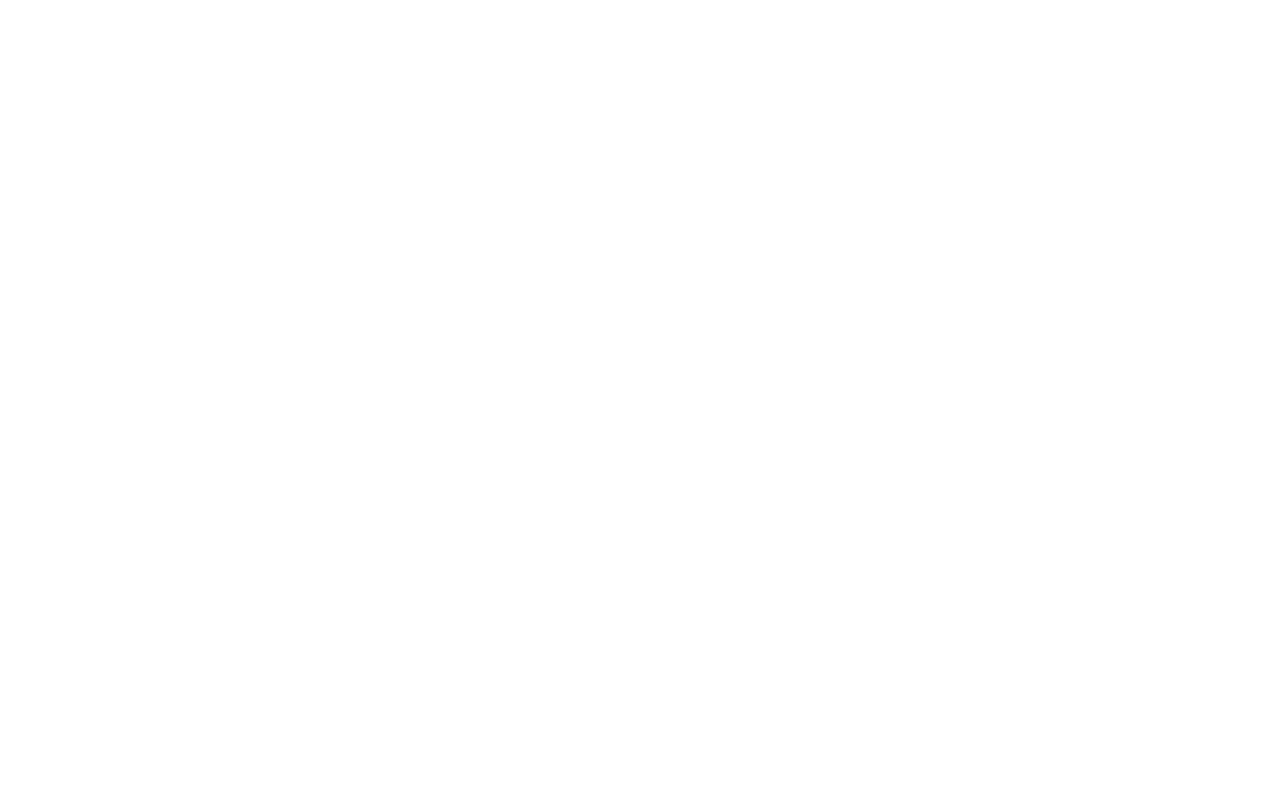
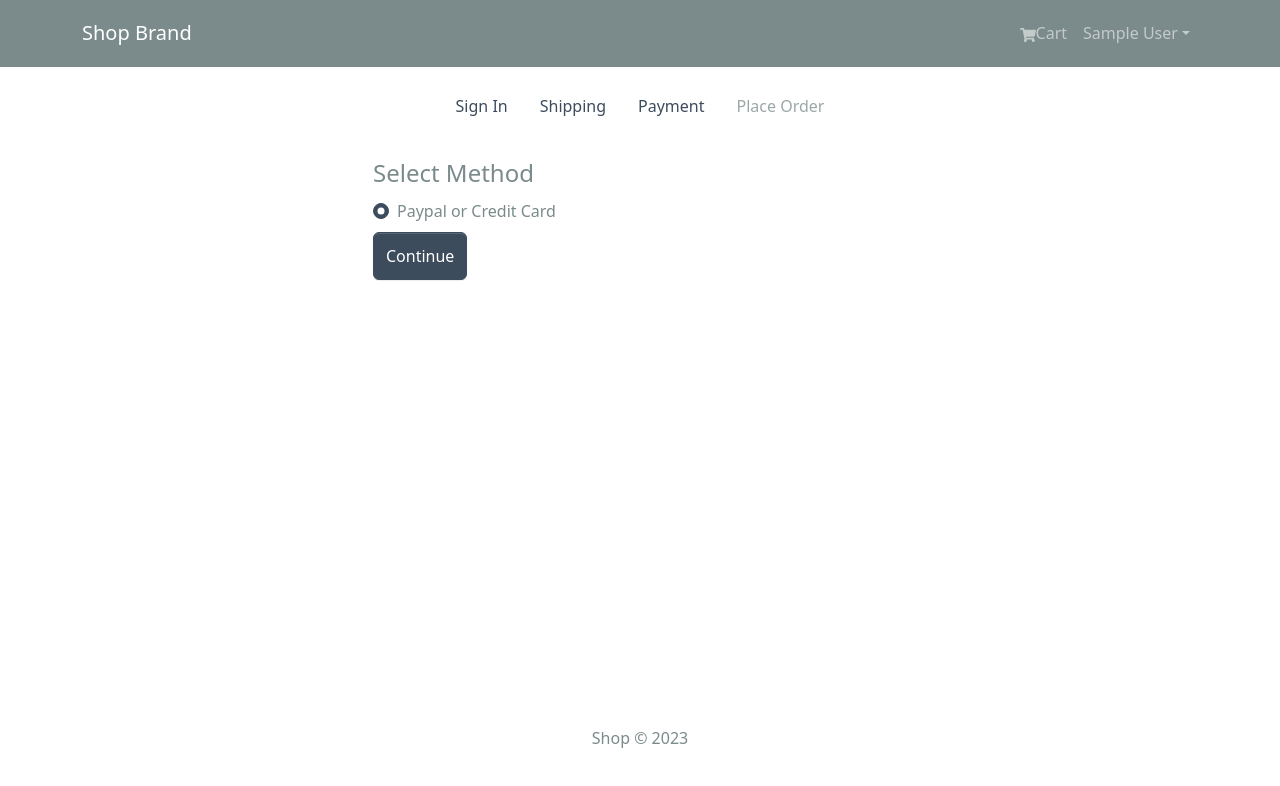
Before and after one commit to annaharbour/mern-e-commerce, a React (Create React App) app in the folder frontend/: page /payment in a window 1280 px wide. Before the commit this address had no page. Shown: the top 786 px of the page. Built offline with nearby package versions, Linux system fonts and the light colour scheme; sample sign-in values are in the browser's storage.

Commit message:
checkout steps, payment methods

```diff
--- /dev/null
+++ b/frontend/src/components/CheckoutSteps.jsx
@@ -0,0 +1,48 @@
+import React from "react";
+import { Nav } from "react-bootstrap";
+import { LinkContainer } from "react-router-bootstrap";
+
+const CheckoutSteps = ({ step1, step2, step3, step4 }) => {
+	return (
+		<Nav className="justify-content-center mb-4">
+			<Nav.Item>
+				{step1 ? (
+					<LinkContainer to="/login">
+						<Nav.Link>Sign In</Nav.Link>
+					</LinkContainer>
+				) : (
+					<Nav.Link disabled>Sign In</Nav.Link>
+				)}
+			</Nav.Item>
+			<Nav.Item>
+				{step2 ? (
+					<LinkContainer to="/shipping">
+						<Nav.Link>Shipping</Nav.Link>
+					</LinkContainer>
+				) : (
+					<Nav.Link disabled>Shipping</Nav.Link>
+				)}
+			</Nav.Item>
+			<Nav.Item>
+				{step3 ? (
+					<LinkContainer to="/payment">
+						<Nav.Link>Payment</Nav.Link>
+					</LinkContainer>
+				) : (
+					<Nav.Link disabled>Payment</Nav.Link>
+				)}
+			</Nav.Item>
+			<Nav.Item>
+				{step4 ? (
+					<LinkContainer to="/placeorder">
+						<Nav.Link>Place Order</Nav.Link>
+					</LinkContainer>
+				) : (
+					<Nav.Link disabled>Place Order</Nav.Link>
+				)}
+			</Nav.Item>
+		</Nav>
+	);
+};
+
+export default CheckoutSteps;
--- /dev/null
+++ b/frontend/src/components/PrivateRoute.jsx
@@ -0,0 +1,10 @@
+import React from "react";
+import { Outlet, Navigate } from "react-router-dom";
+import { useSelector } from "react-redux";
+
+const PrivateRoute = () => {
+    const {userInfo} = useSelector(state => state.auth)
+	return userInfo ? <Outlet/> : <Navigate to="/login" replace/>;
+};
+
+export default PrivateRoute;
--- a/frontend/src/index.js
+++ b/frontend/src/index.js
@@ -17,6 +17,8 @@
 import LoginScreen from './screens/LoginScreen';
 import RegisterScreen from './screens/RegisterScreen';
 import ShippingScreen from './screens/ShippingScreen';
+import PrivateRoute from './components/PrivateRoute';
+import PaymentScreen from './screens/PaymentScreen';
 
 const router = (
   <Router>
@@ -27,8 +29,10 @@
       <Route path='/cart' element={<CartScreen/>}/>
       <Route path='/login' element={<LoginScreen/>}/>
       <Route path='/register' element={<RegisterScreen/>}/>
-      <Route path='shipping' element={<ShippingScreen/>}/>
-
+      <Route path="" element={<PrivateRoute/>}>
+        <Route path='/shipping' element={<ShippingScreen/>}/>
+        <Route path='/payment' element={<PaymentScreen/>}/>
+      </Route>
     </Route>
     </Routes>
     </Router>
--- /dev/null
+++ b/frontend/src/screens/PaymentScreen.jsx
@@ -0,0 +1,56 @@
+import { useState, useEffect } from "react";
+import { useDispatch, useSelector } from "react-redux";
+import { useNavigate } from "react-router";
+import { Form, Button, Col } from "react-bootstrap";
+import FormContainer from "../components/FormContainer";
+import CheckoutSteps from "../components/CheckoutSteps";
+import { savePaymentMethod } from "../slices/cartSlice";
+
+const PaymentScreen = () => {
+	const [paymentMethod, setPaymentMethod] = useState("PayPal");
+
+	const dispatch = useDispatch();
+	const navigate = useNavigate();
+
+	const cart = useSelector((state) => state.cart);
+	const { shippingAddress } = cart;
+
+	useEffect(() => {
+		if (!shippingAddress) {
+			navigate("/shipping");
+		}
+	}, [shippingAddress, navigate]);
+
+	const submitHandler = (e) => {
+		e.preventDefault();
+		dispatch(savePaymentMethod(paymentMethod));
+		navigate("/placeholder");
+	};
+
+	return (
+		<FormContainer>
+			<CheckoutSteps step1 step2 step3 />
+			<Form onSubmit={submitHandler}>
+				<Form.Group>
+					<Form.Label as="legend">Select Method</Form.Label>
+					<Col>
+						<Form.Check
+							type="radio"
+							className="my-2"
+							label="Paypal or Credit Card"
+							id="PayPal"
+							name="paymentMethod"
+							value="PayPal"
+							checked
+							onChange={(e) => setPaymentMethod(e.target.value)}></Form.Check>
+					</Col>
+				</Form.Group>
+				<Button type="submit" variant="primary">
+					Continue
+				</Button>
+			</Form>
+		</FormContainer>
+	);
+};
+
+export default PaymentScreen;
--- a/frontend/src/screens/ShippingScreen.jsx
+++ b/frontend/src/screens/ShippingScreen.jsx
@@ -5,6 +5,8 @@
 import { useDispatch, useSelector } from "react-redux";
 import { useNavigate } from "react-router-dom";
 import { saveShippingAddress } from "../slices/cartSlice";
+import CheckoutSteps from "../components/CheckoutSteps";
+
 
 const ShippingScreen = () => {
 	const cart = useSelector((state) => state.cart);
@@ -28,6 +30,7 @@
 
 	return (
 		<FormContainer>
+            <CheckoutSteps step1 step2/>
 			<h1>Shipping</h1>
 			<Form onSubmit={submitHandler}>
 				<Form.Group controlId="address" className="my-2">
@@ -63,7 +66,7 @@
 						onChange={(e) => setCountry(e.target.value)}></Form.Control>
 				</Form.Group>
 				<Button type="submit" variant="primary" className="my-2">
-					Checkout
+					Continue
 				</Button>
 			</Form>
 		</FormContainer>
--- a/frontend/src/slices/cartSlice.js
+++ b/frontend/src/slices/cartSlice.js
@@ -32,8 +32,12 @@
 			state.shippingAddress = action.payload;
 			return updateCart(state);
 		},
+		savePaymentMethod: (state, action) => {
+			state.paymentMethod = action.payload;
+			return updateCart(state);
+		},
 	},
 });
 
-export const { addToCart, removeFromCart, saveShippingAddress } = cartSlice.actions;
+export const { addToCart, removeFromCart, saveShippingAddress, savePaymentMethod } = cartSlice.actions;
 export default cartSlice.reducer;
```
